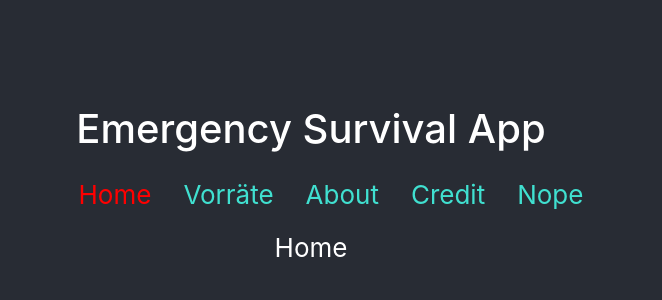
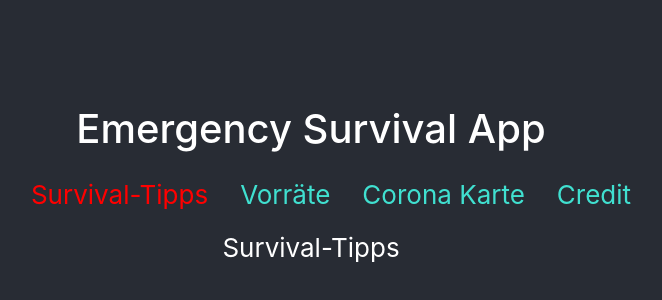
Before and after one commit to Robo22Robo/Emergency_Survival_App, a React (Create React App) app: page / in a window 1280 px wide. Shown: the part 214-514 px from the top of the page, without its empty margins (329-991 px from the left). Built offline with nearby package versions, Linux system fonts and the light colour scheme.

Commit message:
Navbar menu

```diff
--- a/src/components/App.js
+++ b/src/components/App.js
@@ -11,8 +11,8 @@ import {
 /* Components */
 
 import Liste from "../views/Liste";
-import Home from "../views/Home";
-import About from "../views/About";
+import Tipps from "../views/Tipps";
+import Karte from "../views/Karte";
 import Credit from "../views/Credit";
 
 import "../styles/App.scss";
@@ -30,7 +30,7 @@ function App() {
             <ul className="Navigation-Bar">
               <li>
                 <NavLink exact activeClassName="active" to="/">
-                  Home
+                  Survival-Tipps
                 </NavLink>
               </li>
               <li>
@@ -39,8 +39,8 @@ function App() {
                 </NavLink>
               </li>
               <li>
-                <NavLink activeClassName="active" to="/about">
-                  About
+                <NavLink activeClassName="active" to="/karte">
+                  Corona Karte
                 </NavLink>
               </li>
               <li>
@@ -48,19 +48,13 @@ function App() {
                   Credit
                 </NavLink>
               </li>
-
-              <li>
-                <NavLink activeClassName="active" to="/this-does-not-exist">
-                  Nope
-                </NavLink>
-              </li>
             </ul>
           </div>
           <Switch>
             <Route exact path="/">
-              <Home />
+              <Tipps />
             </Route>
-            <Route path="/about" component={About} />
+            <Route path="/karte" component={Karte} />
             <Route path="/credit" component={Credit} />
             <Route path="/liste" component={Liste} />
             <Route path="*" render={() => <div>404 - Not found</div>} />
--- a/src/views/About.js
+++ /dev/null
@@ -1,5 +0,0 @@
-import React from "react";
-
-export default function About() {
-  return <div>About</div>;
-}
--- a/src/views/Home.js
+++ /dev/null
@@ -1,5 +0,0 @@
-import React from "react";
-
-export default function Home() {
-  return <div>Home</div>;
-}
--- /dev/null
+++ b/src/views/Karte.js
@@ -0,0 +1,5 @@
+import React from "react";
+
+export default function Karte() {
+  return <div>Corona Karte</div>;
+}
--- /dev/null
+++ b/src/views/Tipps.js
@@ -0,0 +1,5 @@
+import React from "react";
+
+export default function Tipps() {
+  return <div>Survival-Tipps</div>;
+}
```
